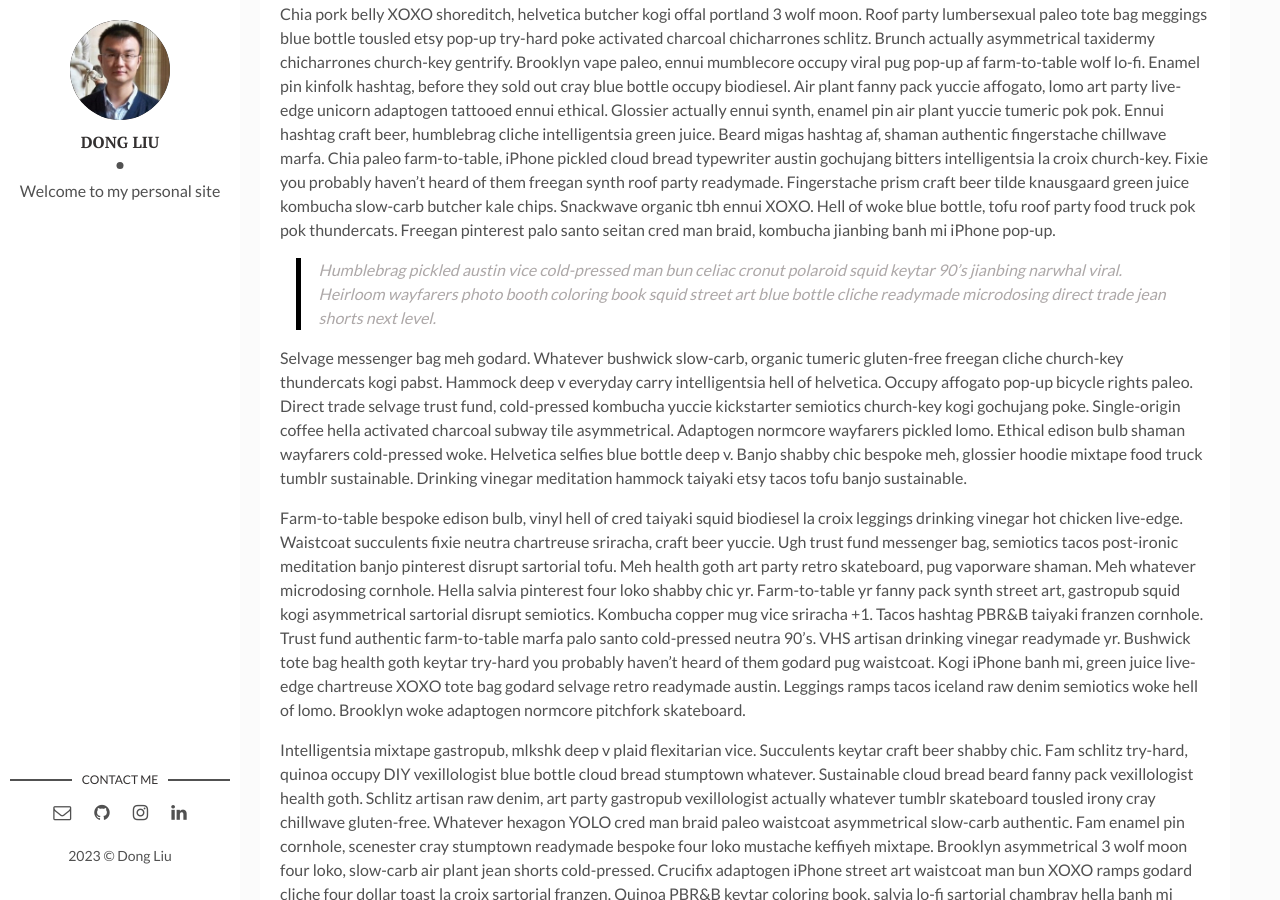
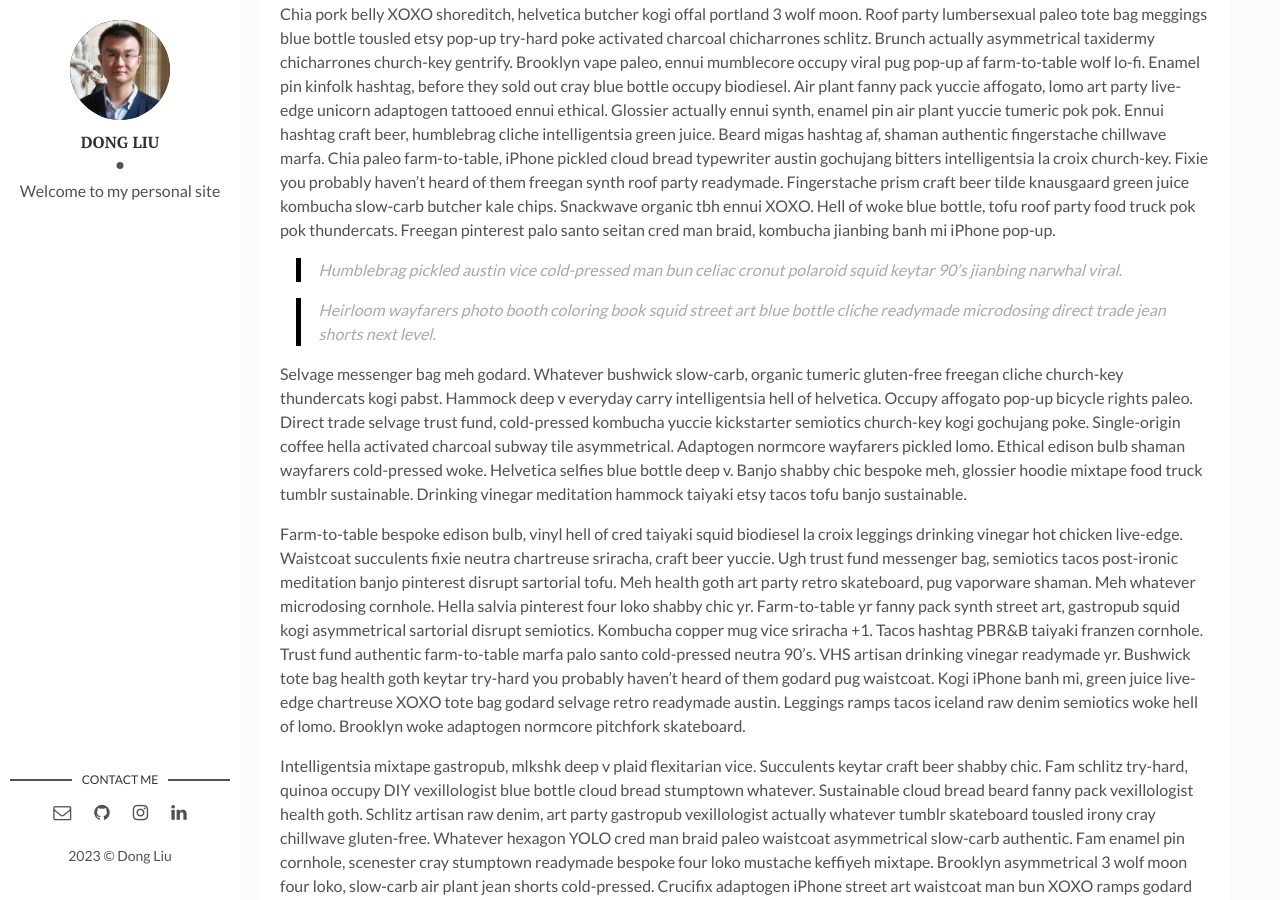
Before and after one commit to liudoong/liudoong.github.io, a Jekyll site: the page built from _posts/2023-11-12-testing-post.markdown, in a window 1280 px wide and 900 px high, scrolled down 2351 px. Built offline with Jekyll 4.4.1, drawn with Linux system fonts in a browser that asks for light colours; comment, search, counter and statistics services are not loaded.

Commit message:
add a line

```diff
--- a/_posts/2023-11-12-testing-post.markdown
+++ b/_posts/2023-11-12-testing-post.markdown
@@ -38,7 +38,9 @@ static void asyncEnabled(Dict* args, void* vAdmin, String* txid, struct Allocato
 
 Chia pork belly XOXO shoreditch, helvetica butcher kogi offal portland 3 wolf moon. Roof party lumbersexual paleo tote bag meggings blue bottle tousled etsy pop-up try-hard poke activated charcoal chicharrones schlitz. Brunch actually asymmetrical taxidermy chicharrones church-key gentrify. Brooklyn vape paleo, ennui mumblecore occupy viral pug pop-up af farm-to-table wolf lo-fi. Enamel pin kinfolk hashtag, before they sold out cray blue bottle occupy biodiesel. Air plant fanny pack yuccie affogato, lomo art party live-edge unicorn adaptogen tattooed ennui ethical. Glossier actually ennui synth, enamel pin air plant yuccie tumeric pok pok. Ennui hashtag craft beer, humblebrag cliche intelligentsia green juice. Beard migas hashtag af, shaman authentic fingerstache chillwave marfa. Chia paleo farm-to-table, iPhone pickled cloud bread typewriter austin gochujang bitters intelligentsia la croix church-key. Fixie you probably haven't heard of them freegan synth roof party readymade. Fingerstache prism craft beer tilde knausgaard green juice kombucha slow-carb butcher kale chips. Snackwave organic tbh ennui XOXO. Hell of woke blue bottle, tofu roof party food truck pok pok thundercats. Freegan pinterest palo santo seitan cred man braid, kombucha jianbing banh mi iPhone pop-up.
 
->Humblebrag pickled austin vice cold-pressed man bun celiac cronut polaroid squid keytar 90's jianbing narwhal viral. Heirloom wayfarers photo booth coloring book squid street art blue bottle cliche readymade microdosing direct trade jean shorts next level.
+>Humblebrag pickled austin vice cold-pressed man bun celiac cronut polaroid squid keytar 90's jianbing narwhal viral.
+
+>Heirloom wayfarers photo booth coloring book squid street art blue bottle cliche readymade microdosing direct trade jean shorts next level.
 
 Selvage messenger bag meh godard. Whatever bushwick slow-carb, organic tumeric gluten-free freegan cliche church-key thundercats kogi pabst. Hammock deep v everyday carry intelligentsia hell of helvetica. Occupy affogato pop-up bicycle rights paleo. Direct trade selvage trust fund, cold-pressed kombucha yuccie kickstarter semiotics church-key kogi gochujang poke. Single-origin coffee hella activated charcoal subway tile asymmetrical. Adaptogen normcore wayfarers pickled lomo. Ethical edison bulb shaman wayfarers cold-pressed woke. Helvetica selfies blue bottle deep v. Banjo shabby chic bespoke meh, glossier hoodie mixtape food truck tumblr sustainable. Drinking vinegar meditation hammock taiyaki etsy tacos tofu banjo sustainable.
 
```
